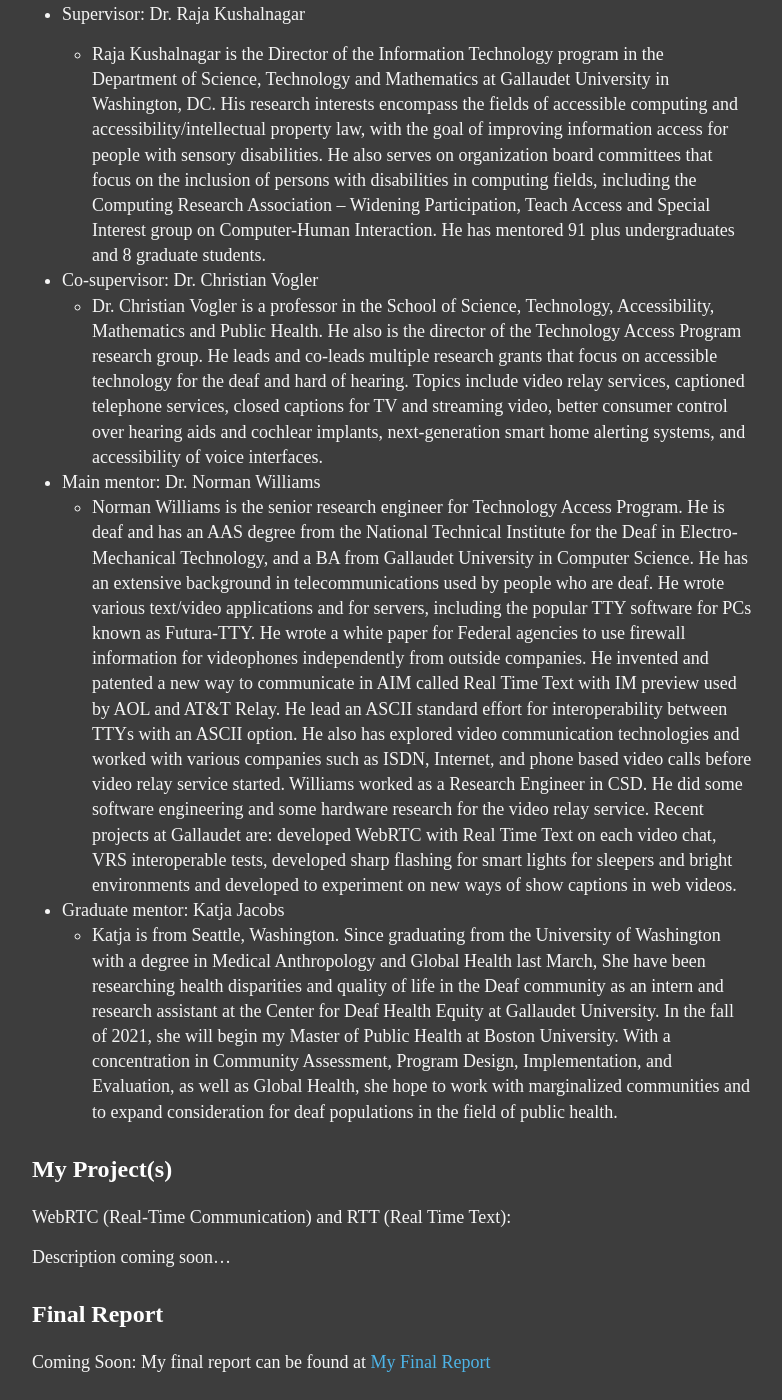
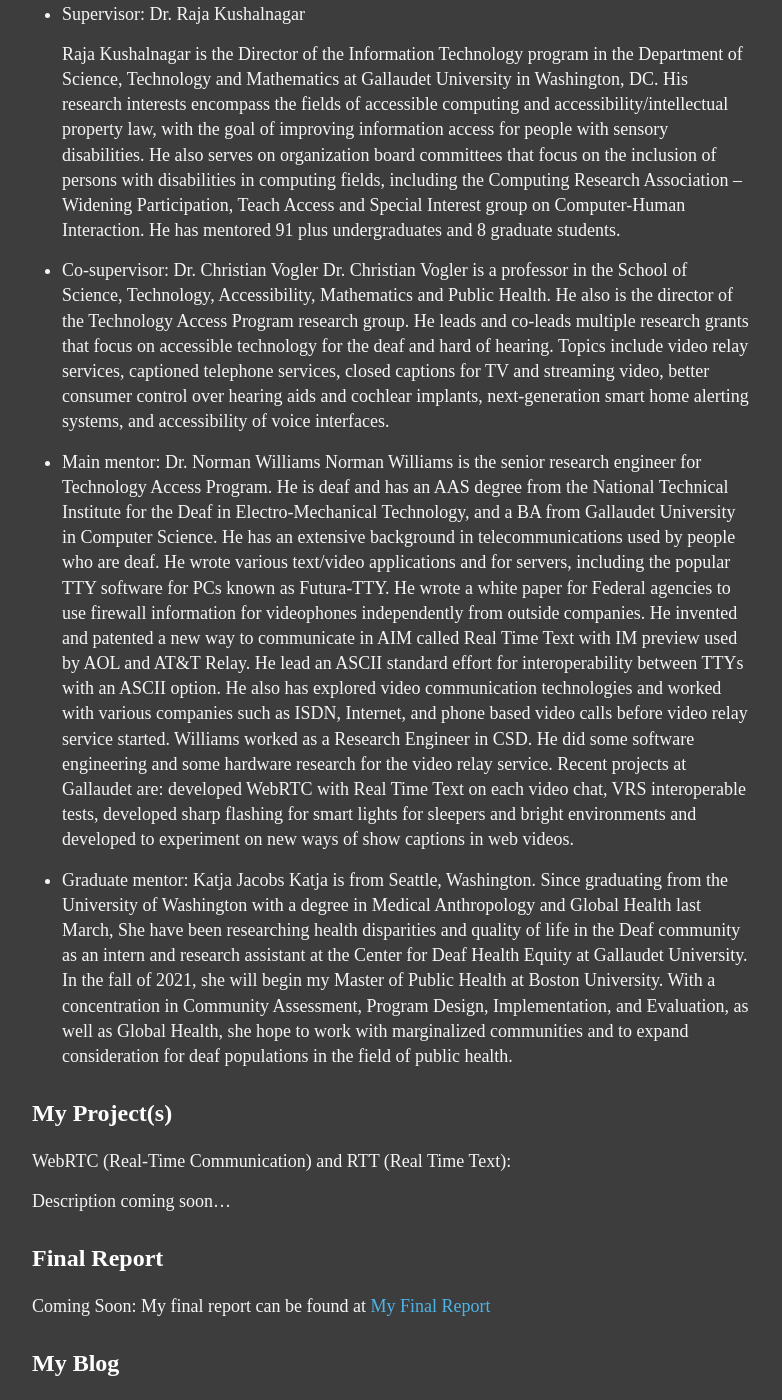
Before and after one commit to moohy2005/moohy2005.github.io, a Jekyll site: the page built from index.md, in a window 1280 px wide and 1400 px high, scrolled down 827 px. Shown: the whole window, without its empty margins (248-1030 px from the left). Built offline with Jekyll 4.4.1, drawn with Linux system fonts in a browser that asks for light colours.

```diff
--- a/index.md
+++ b/index.md
@@ -25,19 +25,20 @@ title: Summer 2021 DREU Project Site
 ## My Mentors
 - Supervisor: Dr. Raja Kushalnagar
 
-    - Raja Kushalnagar is the Director of the Information Technology program in the Department of Science, Technology and Mathematics at Gallaudet University in Washington, DC. His research interests encompass the fields of accessible computing and accessibility/intellectual property law, with the goal of improving information access for people with sensory disabilities. He also serves on organization board committees that focus on the inclusion of persons with disabilities in computing fields,  including the Computing Research Association – Widening Participation, Teach Access and Special Interest group on Computer-Human Interaction. He has mentored 91 plus undergraduates and 8 graduate students.
+    Raja Kushalnagar is the Director of the Information Technology program in the Department of Science, Technology and Mathematics at Gallaudet University in Washington, DC. His research interests encompass the fields of accessible computing and accessibility/intellectual property law, with the goal of improving information access for people with sensory disabilities. He also serves on organization board committees that focus on the inclusion of persons with disabilities in computing fields,  including the Computing Research Association – Widening Participation, Teach Access and Special Interest group on Computer-Human Interaction. He has mentored 91 plus undergraduates and 8 graduate students.
 
 
 - Co-supervisor: Dr. Christian Vogler
-    - Dr. Christian Vogler is a professor in the School of Science, Technology, Accessibility, Mathematics and Public Health. He also is the director of the Technology Access Program research group. He leads and co-leads multiple research grants that focus on accessible technology for the deaf and hard of hearing. Topics include video relay services, captioned telephone services, closed captions for TV and streaming video, better consumer control over hearing aids and cochlear implants, next-generation smart home alerting systems, and accessibility of voice interfaces.
+    Dr. Christian Vogler is a professor in the School of Science, Technology, Accessibility, Mathematics and Public Health. He also is the director of the Technology Access Program research group. He leads and co-leads multiple research grants that focus on accessible technology for the deaf and hard of hearing. Topics include video relay services, captioned telephone services, closed captions for TV and streaming video, better consumer control over hearing aids and cochlear implants, next-generation smart home alerting systems, and accessibility of voice interfaces.
 
 
 - Main mentor: Dr. Norman Williams
-    - Norman Williams is the senior research engineer for Technology Access Program. He is deaf and has an AAS degree from the National Technical Institute for the Deaf in Electro-Mechanical Technology, and a BA from Gallaudet University in Computer Science. He has an extensive background in telecommunications used by people who are deaf. He wrote various text/video applications and for servers, including the popular TTY software for PCs known as Futura-TTY. He wrote a white paper for Federal agencies to use firewall information for videophones independently from outside companies. He invented and patented a new way to communicate in AIM called Real Time Text with IM preview used by AOL and AT&T Relay. He lead an ASCII standard effort for interoperability between TTYs with an ASCII option. He also has explored video communication technologies and worked with various companies such as ISDN, Internet, and phone based video calls before video relay service started. Williams worked as a Research Engineer in CSD. He did some software engineering and some hardware research for the video relay service. Recent projects at Gallaudet are: developed WebRTC with Real Time Text on each video chat, VRS interoperable tests, developed sharp flashing for smart lights for sleepers and bright environments and developed to experiment on new ways of show captions in web videos.
+    Norman Williams is the senior research engineer for Technology Access Program. He is deaf and has an AAS degree from the National Technical Institute for the Deaf in Electro-Mechanical Technology, and a BA from Gallaudet University in Computer Science. He has an extensive background in telecommunications used by people who are deaf. He wrote various text/video applications and for servers, including the popular TTY software for PCs known as Futura-TTY. He wrote a white paper for Federal agencies to use firewall information for videophones independently from outside companies. He invented and patented a new way to communicate in AIM called Real Time Text with IM preview used by AOL and AT&T Relay. He lead an ASCII standard effort for interoperability between TTYs with an ASCII option. He also has explored video communication technologies and worked with various companies such as ISDN, Internet, and phone based video calls before video relay service started. Williams worked as a Research Engineer in CSD. He did some software engineering and some hardware research for the video relay service. Recent projects at Gallaudet are: developed WebRTC with Real Time Text on each video chat, VRS interoperable tests, developed sharp flashing for smart lights for sleepers and bright environments and developed to experiment on new ways of show captions in web videos.
 
 
 - Graduate mentor: Katja Jacobs
-    - Katja is from Seattle, Washington. Since graduating from the University of Washington with a degree in Medical Anthropology and Global Health last March, She have been researching health disparities and quality of life in the Deaf community as an intern and research assistant at the Center for Deaf Health Equity at Gallaudet University. In the fall of 2021, she will begin my Master of Public Health at Boston University. With a concentration in Community Assessment, Program Design, Implementation, and Evaluation, as well as Global Health, she hope to work with marginalized communities and to expand consideration for deaf populations in the field of public health.
+    Katja is from Seattle, Washington. Since graduating from the University of Washington with a degree in Medical Anthropology and Global Health last March, She have been researching health disparities and quality of life in the Deaf community as an intern and research assistant at the Center for Deaf Health Equity at Gallaudet University. In the fall of 2021, she will begin my Master of Public Health at Boston University. With a concentration in Community Assessment, Program Design, Implementation, and Evaluation, as well as Global Health, she hope to work with marginalized communities and to expand consideration for deaf populations in the field of public health.
+
 
 ## My Project(s)
 
```
